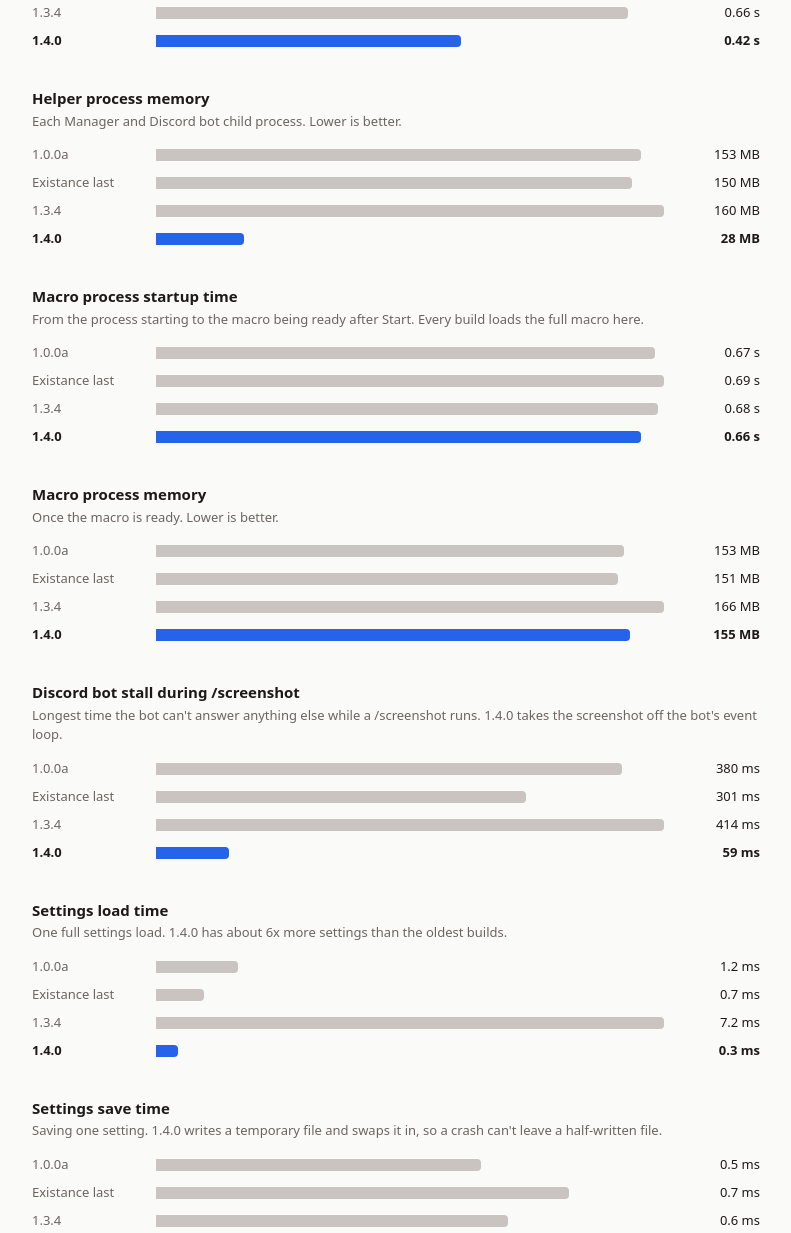
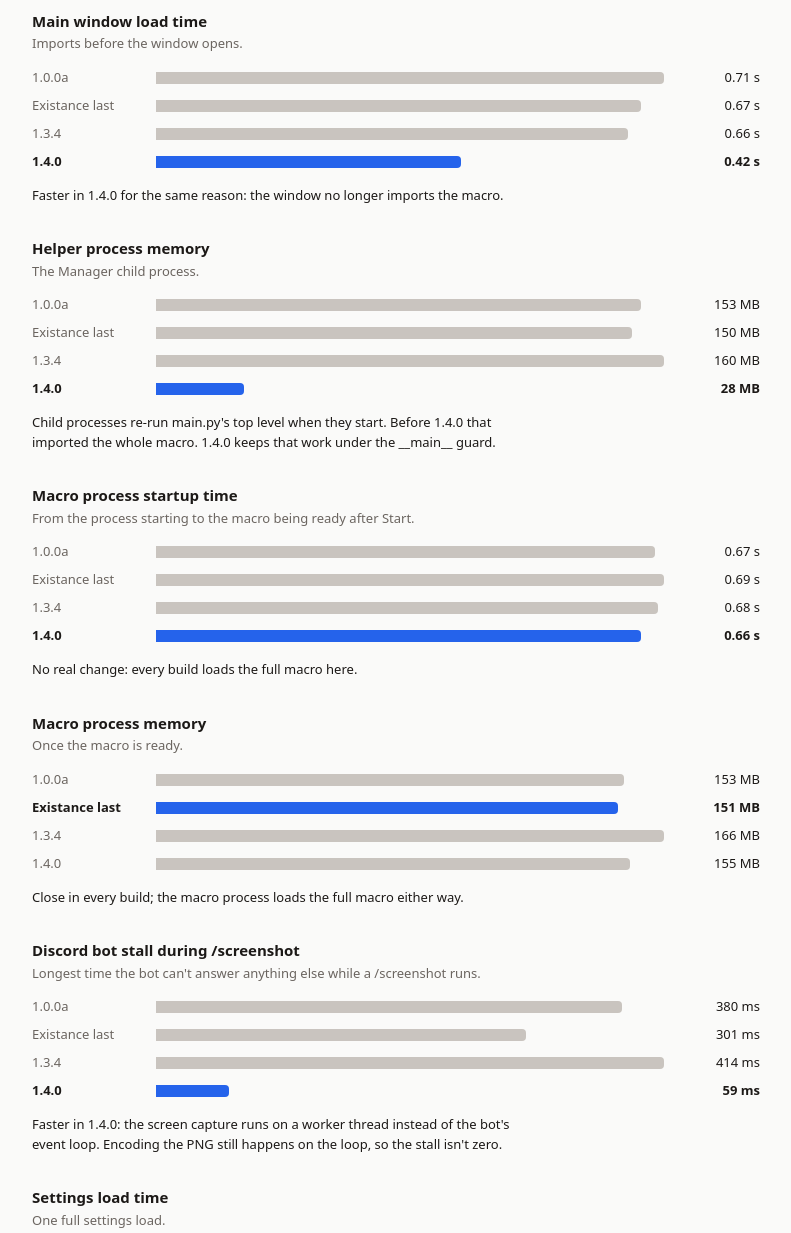
Before and after one commit to Fuzzy-Team/Fuzzy-Macro-Benchmarks, a plain HTML site: page index.html in a window 1280 px wide. Shown: the part 700-1933 px from the top of the page, without its empty margins (244-1035 px from the left). Drawn offline with Linux system fonts and the light colour scheme.

Commit message:
Highlight the best build in each test and explain what changed

```diff
--- a/index.html
+++ b/index.html
@@ -26,8 +26,10 @@ section p{margin:2px 0 10px;font-size:13px;color:var(--muted)}
 .row .lab{color:var(--muted);white-space:nowrap}
 .row .bar{height:12px;border-radius:0 4px 4px 0;background:var(--old);min-width:2px}
 .row .val{text-align:right;font-variant-numeric:tabular-nums}
-.row.new .lab,.row.new .val{color:var(--fg);font-weight:600}
-.row.new .bar{background:var(--new)}
+.row.best .lab,.row.best .val{color:var(--fg);font-weight:600}
+.row.best .bar{background:var(--new)}
+section p.why{margin:10px 0 0;color:var(--fg);max-width:68ch}
+td.best{font-weight:600;color:var(--new)}
 .na{color:var(--muted)}
 details{margin-top:48px;border-top:1px solid var(--line);padding-top:20px}
 summary{cursor:pointer;font-weight:600}
@@ -43,7 +45,7 @@ a{color:var(--new)}
 <body>
 <main>
   <h1>Fuzzy Macro benchmarks</h1>
-  <p class="lede">The real code from four builds, run side by side on an Apple M4. Each number is the median of 3 runs. 1.4.0 is 1.4.0c plus fixes that keep the macro out of the main window process and speed up settings.</p>
+  <p class="lede">The real code from four builds, run side by side on an Apple M4. Each number is the median of 3 runs, lower is better, and the best build in each test is highlighted. 1.4.0 is 1.4.0c plus fixes that keep the macro out of the main window process and speed up settings.</p>
   <div class="grid" id="charts"></div>
 
   <details>
@@ -60,35 +62,50 @@ a{color:var(--new)}
 const BUILDS = ["1.0.0a", "Existance last", "1.3.4", "1.4.0"];
 // value(result) reads one number from results.json; null means the build can't run the test
 const CHARTS = [
-  {title: "Total app memory", note: "Main window, Manager, macro and Discord bot processes added up. Lower is better.", unit: " MB", digits: 0,
+  {title: "Total app memory", note: "Main window, Manager, macro and Discord bot processes added up.", unit: " MB", digits: 0,
+   why: "Lower in 1.4.0: the main window and the Manager no longer load the whole macro (OCR, Vision, cv2, pyautogui).",
    value: r => r.gui_process.rss_mb + r.spawn_child.rss_mb + r.macro_process.rss_mb + r.bot_process.rss_mb},
-  {title: "Main window process memory", note: "Settings window process at startup. Lower is better.", unit: " MB", digits: 0,
+  {title: "Main window process memory", note: "Settings window process at startup.", unit: " MB", digits: 0,
+   why: "Lower in 1.4.0: the macro loop moved out of main.py, and the macro class loads only when Start is pressed.",
    value: r => r.gui_process.rss_mb},
-  {title: "Main window load time", note: "Imports before the window opens. Lower is better.", unit: " s", digits: 2,
+  {title: "Main window load time", note: "Imports before the window opens.", unit: " s", digits: 2,
+   why: "Faster in 1.4.0 for the same reason: the window no longer imports the macro.",
    value: r => r.gui_process.seconds},
-  {title: "Helper process memory", note: "Each Manager and Discord bot child process. Lower is better.", unit: " MB", digits: 0,
+  {title: "Helper process memory", note: "The Manager child process.", unit: " MB", digits: 0,
+   why: "Child processes re-run main.py's top level when they start. Before 1.4.0 that imported the whole macro. 1.4.0 keeps that work under the __main__ guard.",
    value: r => r.spawn_child.rss_mb},
-  {title: "Macro process startup time", note: "From the process starting to the macro being ready after Start. Every build loads the full macro here.", unit: " s", digits: 2,
+  {title: "Macro process startup time", note: "From the process starting to the macro being ready after Start.", unit: " s", digits: 2,
+   why: "No real change: every build loads the full macro here.",
    value: r => r.macro_process.seconds},
-  {title: "Macro process memory", note: "Once the macro is ready. Lower is better.", unit: " MB", digits: 0,
+  {title: "Macro process memory", note: "Once the macro is ready.", unit: " MB", digits: 0,
+   why: "Close in every build; the macro process loads the full macro either way.",
    value: r => r.macro_process.rss_mb},
-  {title: "Discord bot stall during /screenshot", note: "Longest time the bot can't answer anything else while a /screenshot runs. 1.4.0 takes the screenshot off the bot's event loop.", unit: " ms", digits: 0,
+  {title: "Discord bot stall during /screenshot", note: "Longest time the bot can't answer anything else while a /screenshot runs.", unit: " ms", digits: 0,
+   why: "Faster in 1.4.0: the screen capture runs on a worker thread instead of the bot's event loop. Encoding the PNG still happens on the loop, so the stall isn't zero.",
    value: r => r.bot_screenshot_block.blocked_ms},
-  {title: "Settings load time", note: "One full settings load. 1.4.0 has about 6x more settings than the oldest builds.", unit: " ms", digits: 1,
+  {title: "Settings load time", note: "One full settings load.", unit: " ms", digits: 1,
+   why: "Slower in 1.3.4: it parsed every settings line with Python's literal_eval, and there are far more settings than in 1.0.0a (about 1,600 vs 230). 1.4.0 reads numbers, True/False and plain words directly and reuses the last read of an unchanged file.",
    value: r => r.settings_load.load_ms},
-  {title: "Settings save time", note: "Saving one setting. 1.4.0 writes a temporary file and swaps it in, so a crash can't leave a half-written file.", unit: " ms", digits: 1,
+  {title: "Settings save time", note: "Saving one setting.", unit: " ms", digits: 1,
+   why: "Slightly slower in 1.4.0: a save re-reads both settings files, checks the value, writes a temporary file, syncs it to disk and swaps it in. A crash mid-save can't leave a half-written file.",
    value: r => r.settings_load.save_ms},
   {title: "Night check while converting", note: "One sky check on a daytime 1512×945 Retina frame.", unit: " ms", digits: 1,
+   why: "Faster in 1.4.0: older builds check every 15×15 square of the sky in a Python loop. 1.4.0 uses a summed-area table, with identical results.",
    value: r => r.night_sky.ms},
-  {title: "Night check while gathering", note: "Grass colour check. Unchanged between builds.", unit: " ms", digits: 0,
+  {title: "Night check while gathering", note: "Grass colour check.", unit: " ms", digits: 0,
+   why: "No change: the same code in every build.",
    value: r => r.night_grass.ms},
-  {title: "Blue-text OCR reads per background tick", note: "Star, sprout, windy bee and sticker pings on. One read takes about 46 ms. Older builds don't have these pings.", unit: "", digits: 0,
+  {title: "Blue-text OCR reads per background tick", note: "Star, sprout, windy bee and sticker pings on. One read takes about 46 ms.", unit: "", digits: 0,
+   why: "Faster in 1.4.0: 1.3.4 read the text once per ping. 1.4.0 reads it once and shares it. 1.0.0a and Existance last don't have these pings.",
    value: r => r.blue_text_ocr.ocr_calls || null},
-  {title: "Mondo fight check pass", note: "Died, defeated and Mondo checks with real screen captures. 1.4.0 takes 1 screenshot instead of 3.", unit: " ms", digits: 0,
+  {title: "Mondo fight check pass", note: "Died, defeated and Mondo checks with real screen captures.", unit: " ms", digits: 0,
+   why: "1.3.4 is slowest: one screenshot per message, and each search tries 3 template sizes. 1.4.0 shares one screenshot but still tries 3 sizes, so it about ties the old builds, which took 3 screenshots but tried only 1 size.",
    value: r => r.blue_pass_3.ms},
-  {title: "Screenshots in the respawn wait", note: "Captures during the 3 s empty health bar wait. 1.0.0a and Existance last crash in this loop on a Retina screen.", unit: "", digits: 0,
+  {title: "Screenshots in the respawn wait", note: "Captures during the 3 s empty health bar wait.", unit: "", digits: 0,
+   why: "1.3.4 captures as fast as it can. 1.4.0 waits 50 ms between checks. 1.0.0a and Existance last crash here on a Retina screen: their capture comes back at half size, smaller than the health bar image.",
    value: r => r.respawn_wait.captures ?? null},
-  {title: "Settings app size on disk", note: "Existance last is smallest because it has no cheat sheet images.", unit: " MB", digits: 1,
+  {title: "Settings app size on disk", note: "The webapp folder.", unit: " MB", digits: 1,
+   why: "Existance last is smallest because it has no cheat sheet images. 1.0.0a and 1.3.4 ship them as PNG (about 9 MB). 1.4.0 ships them as WebP (about 1 MB).",
    value: (r, b) => ({"1.0.0a": 10.2, "Existance last": 1.0, "1.3.4": 11.0, "1.4.0": 2.6})[b]},
 ];
 
@@ -100,15 +117,19 @@ fetch("results.json").then(r => r.json()).then(results => {
   for (const c of CHARTS) {
     const vals = BUILDS.map(b => c.value(results[b], b));
     const max = Math.max(...vals.map(v => v || 0));
+    // every test here is lower-is-better; ties at the shown precision all count as best
+    const shown = vals.map(v => v == null ? null : Number(v.toFixed(c.digits)));
+    const best = Math.min(...shown.filter(v => v != null));
+    const isBest = i => shown[i] === best;
     const sec = document.createElement("section");
     sec.innerHTML = `<h2>${c.title}</h2><p>${c.note}</p>` + vals.map((v, i) => `
-      <div class="row${i === 3 ? " new" : ""}" title="${BUILDS[i]}: ${fmt(v, c)}">
+      <div class="row${isBest(i) ? " best" : ""}" title="${BUILDS[i]}: ${fmt(v, c)}${isBest(i) ? " (best)" : ""}">
         <span class="lab">${BUILDS[i]}</span>
         <div>${v == null ? "" : `<div class="bar" style="width:${v / max * 100}%"></div>`}</div>
         <span class="val${v == null ? " na" : ""}">${fmt(v, c)}</span>
-      </div>`).join("");
+      </div>`).join("") + `<p class="why">${c.why}</p>`;
     charts.append(sec);
-    rows.push(`<tr><td>${c.title}</td>${vals.map(v => `<td>${fmt(v, c)}</td>`).join("")}</tr>`);
+    rows.push(`<tr><td>${c.title}</td>${vals.map((v, i) => `<td${isBest(i) ? ' class="best"' : ""}>${fmt(v, c)}</td>`).join("")}</tr>`);
   }
   document.getElementById("table").innerHTML =
     `<thead><tr><th>Test</th>${BUILDS.map(b => `<th scope="col">${b}</th>`).join("")}</tr></thead><tbody>${rows.join("")}</tbody>`;
```
